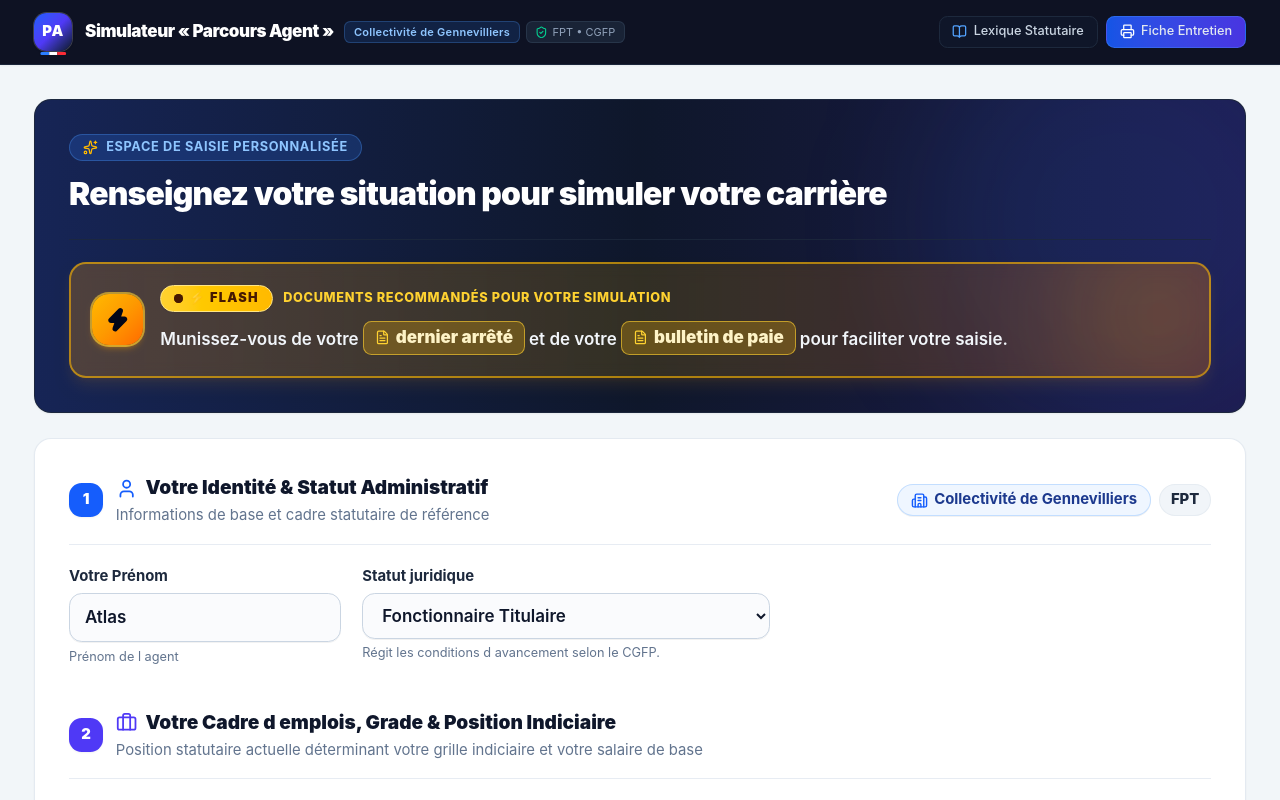
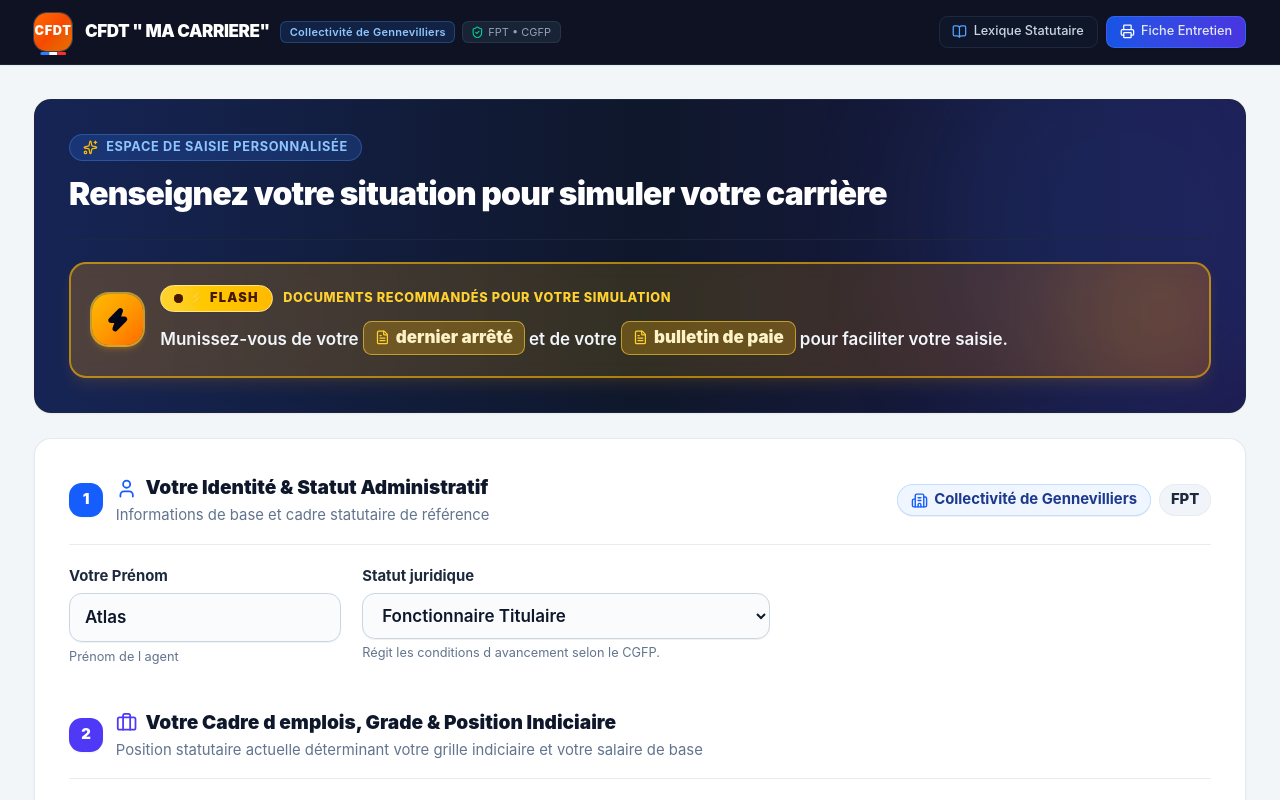
Before and after one commit to Nikkoola22/bolt, a React (Vite) app: page / in a window 1280 px wide. Shown: the top 800 px of the page. Built offline with nearby package versions, Linux system fonts and the light colour scheme.

Commit message:
chore(header): rename simulator to CFDT " MA CARRIERE" and update logo badge

```diff
--- a/index.html
+++ b/index.html
@@ -4,7 +4,7 @@
     <meta charset="UTF-8" />
     <link rel="icon" type="image/svg+xml" href="/vite.svg" />
     <meta name="viewport" content="width=device-width, initial-scale=1.0" />
-    <title>Simulateur « Parcours Agent » | Frise Interactive de Carrière</title>
+    <title>CFDT " MA CARRIERE" | Frise Interactive de Carrière</title>
     <meta name="description" content="Simulateur de carrière pour agents de la Fonction Publique : frise interactive, conditions statutaires, événements de vie (disponibilité, congé parental, temps partiel) et perspectives de grade." />
   </head>
   <body>
--- a/src/components/Header.tsx
+++ b/src/components/Header.tsx
@@ -27,8 +27,8 @@ export const Header: React.FC<HeaderProps> = ({
         <div className="flex items-center gap-3">
           {/* Logo avec accent tricolore républicain subtil */}
           <div className="relative flex items-center">
-            <div className="w-9 h-9 rounded-xl bg-gradient-to-br from-blue-600 via-indigo-600 to-slate-900 flex items-center justify-center text-white font-black text-sm shadow-sm ring-1 ring-white/20 tracking-wider">
-              PA
+            <div className="w-9 h-9 rounded-xl bg-gradient-to-br from-orange-500 via-orange-600 to-amber-600 flex items-center justify-center text-white font-black text-xs shadow-sm ring-1 ring-white/20 tracking-wider">
+              CFDT
             </div>
             {/* Discrète barre tricolore républicaine */}
             <div className="absolute -bottom-1 left-1/2 -translate-x-1/2 flex h-0.75 w-6 rounded-full overflow-hidden shadow-xs">
@@ -41,7 +41,7 @@ export const Header: React.FC<HeaderProps> = ({
           <div className="flex flex-col sm:flex-row sm:items-center sm:gap-2.5">
             <div className="flex items-center gap-2">
               <span className="text-base font-black text-white tracking-tight">
-                Simulateur « Parcours Agent »
+                CFDT " MA CARRIERE"
               </span>
             </div>
             <div className="flex items-center gap-1.5 mt-0.5 sm:mt-0">
```
